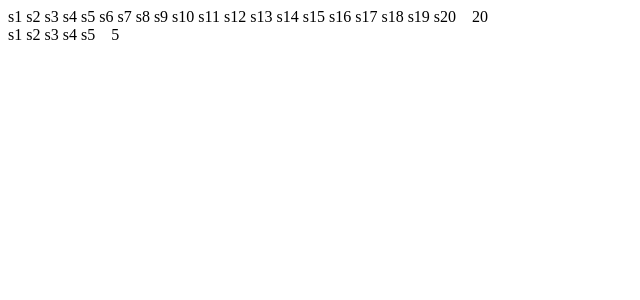
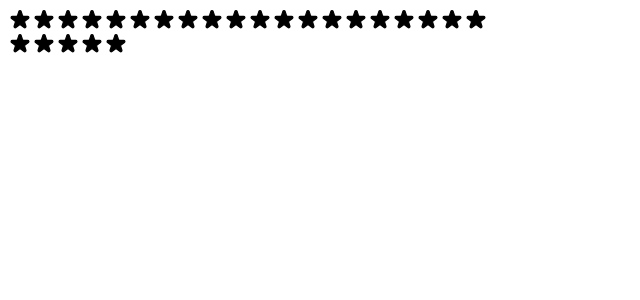
Before and after one commit to lahirujay99/usePopcorn, a React (Create React App) app: page / in a window 1280 px wide. Shown: the top 300 px of the page, without its empty margins (0-640 px from the left). Built offline with nearby package versions, Linux system fonts and the light colour scheme.

Commit message:
implemented rating state based on user click

```diff
--- a/src/StarRating.js
+++ b/src/StarRating.js
@@ -1,4 +1,4 @@
-import React from "react";
+import React, { useState } from "react";
 
 const containerStyle = {
   display: "flex",
@@ -8,7 +8,6 @@
 
 const starContainerStyle = {
   display: "flex",
-  gap: "4px",
 };
 
 const textStyle = {
@@ -18,14 +17,62 @@
 
 // maxStar = 5 mean set default value
 export default function StarRating({ maxStar = 5 }) {
+  const [rating, setRating] = useState(0);
+
   return (
     <div style={containerStyle}>
       <div style={starContainerStyle}>
         {Array.from({ length: maxStar }, (_, i) => (
-          <span key={i + 1}>s{i + 1}</span>
+          <Star key={i} onRate={() => setRating(i + 1)} />
         ))}
       </div>
-      <p style={textStyle}>{maxStar}</p>
+      <p style={textStyle}>{rating || ""}</p>
     </div>
   );
 }
+
+const starStyle = {
+  width: "24px",
+  height: "24px",
+  display: "block",
+  cursor: "pointer",
+};
+
+function Star({ onRate }) {
+  return (
+    <span role="button" style={starStyle} onClick={onRate}>
+      <svg
+        xmlns="http://www.w3.org/2000/svg"
+        viewBox="0 0 20 20"
+        fill="#000"
+        stroke="#000"
+      >
+        <path d="M9.049 2.927c.3-.921 1.603-.921 1.902 0l1.07 3.292a1 1 0 00.95.69h3.462c.969 0 1.371 1.24.588 1.81l-2.8 2.034a1 1 0 00-.364 1.118l1.07 3.292c.3.921-.755 1.688-1.54 1.118l-2.8-2.034a1 1 0 00-1.175 0l-2.8 2.034c-.784.57-1.838-.197-1.539-1.118l1.07-3.292a1 1 0 00-.364-1.118L2.98 8.72c-.783-.57-.38-1.81.588-1.81h3.461a1 1 0 00.951-.69l1.07-3.292z" />
+      </svg>
+    </span>
+  );
+}
+
+/*
+FULL STAR
+
+
+
+
+EMPTY STAR
+
+<svg
+  xmlns="http://www.w3.org/2000/svg"
+  fill="none"
+  viewBox="0 0 24 24"
+  stroke="#000"
+>
+  <path
+    strokeLinecap="round"
+    strokeLinejoin="round"
+    strokeWidth="{2}"
+    d="M11.049 2.927c.3-.921 1.603-.921 1.902 0l1.519 4.674a1 1 0 00.95.69h4.915c.969 0 1.371 1.24.588 1.81l-3.976 2.888a1 1 0 00-.363 1.118l1.518 4.674c.3.922-.755 1.688-1.538 1.118l-3.976-2.888a1 1 0 00-1.176 0l-3.976 2.888c-.783.57-1.838-.197-1.538-1.118l1.518-4.674a1 1 0 00-.363-1.118l-3.976-2.888c-.784-.57-.38-1.81.588-1.81h4.914a1 1 0 00.951-.69l1.519-4.674z"
+  />
+</svg>
+
+*/
```
Also changed, not shown: src/index.css (+0 -33 lines).
